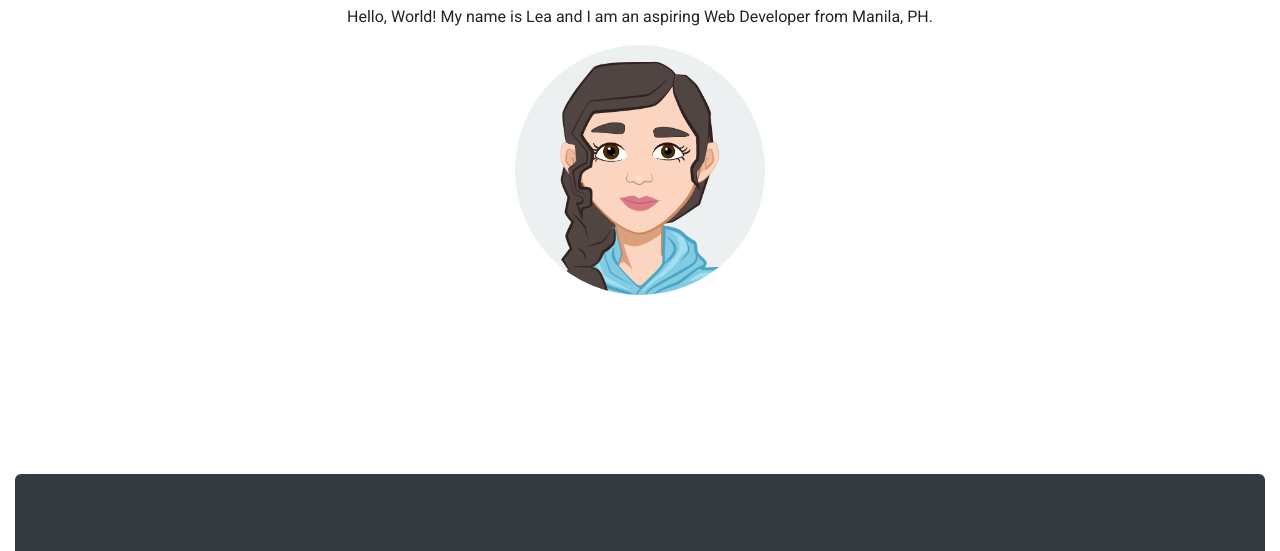
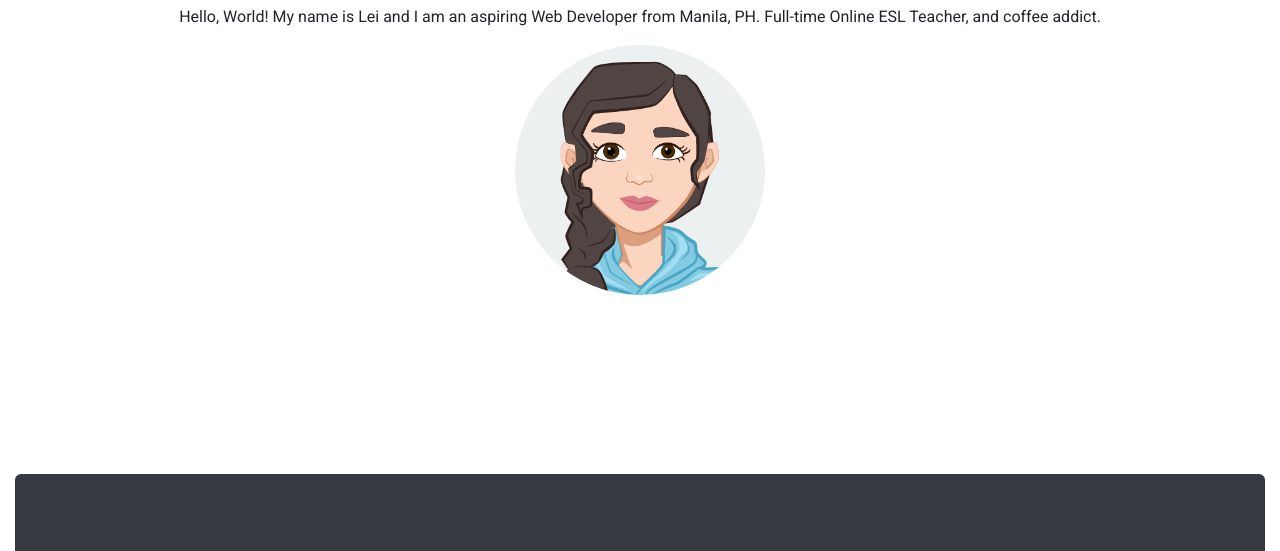
Before and after one commit to LeaMorales28/fcb-portfolio-morales, a plain HTML site: page index.html in a window 1280 px wide. Shown: the part 214-765 px from the top of the page. Drawn offline with nearby package versions, Linux system fonts and the light colour scheme.

Commit message:
Update index.html

```diff
--- a/index.html
+++ b/index.html
@@ -55,7 +55,7 @@ fixed-top">
 		<section class="jumbotron text-center mt-3" id= "landing">
 				<h1>Lea Morales - Front-End Web Developer</h1>
 				<!-- p: paragraph -->
-				<p>Hello, World! My name is Lea and I am an aspiring Web Developer from Manila, PH.   </p>
+				<p>Hello, World! My name is Lei and I am an aspiring Web Developer from Manila, PH. Full-time Online ESL Teacher, and coffee addict. </p>
 		<!-- img: image; src: source -->
 				<img id="profile" src="images/ako2.png" class="img-fluid">
 		</section>
```
